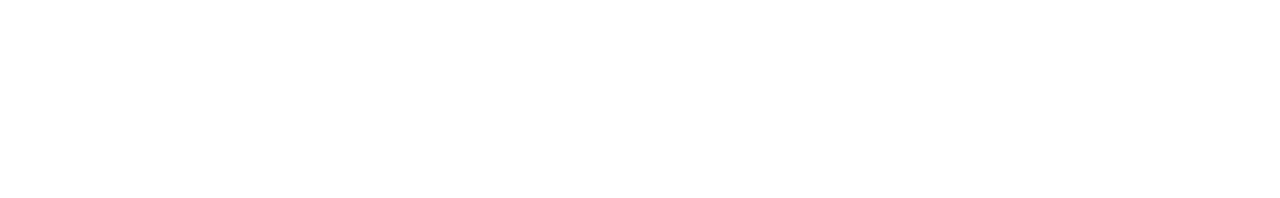
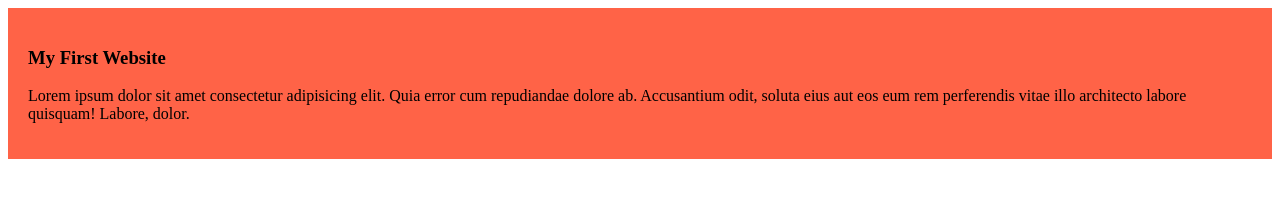
Before and after one commit to habib19961/my-simple-website-, a plain HTML site: page index.html in a window 1280 px wide. Drawn offline with Linux system fonts and the light colour scheme.

Commit message:
added the first blog

```diff
--- a/index.html
+++ b/index.html
@@ -4,8 +4,12 @@
     <meta charset="UTF-8">
     <meta name="viewport" content="width=device-width, initial-scale=1.0">
     <title>My Simple Website</title>
+    <link rel="stylesheet" href="styles/blog.css">
 </head>
 <body>
-
+    <div>
+        <h3>My First Website</h3>
+        <p>Lorem ipsum dolor sit amet consectetur adipisicing elit. Quia error cum repudiandae dolore ab. Accusantium odit, soluta eius aut eos eum rem perferendis vitae illo architecto labore quisquam! Labore, dolor.</p>
+    </div>
 </body>
 </html>
--- /dev/null
+++ b/styles/blog.css
@@ -0,0 +1,4 @@
+div {
+    background-color: tomato;
+    padding: 20px;
+}
```
